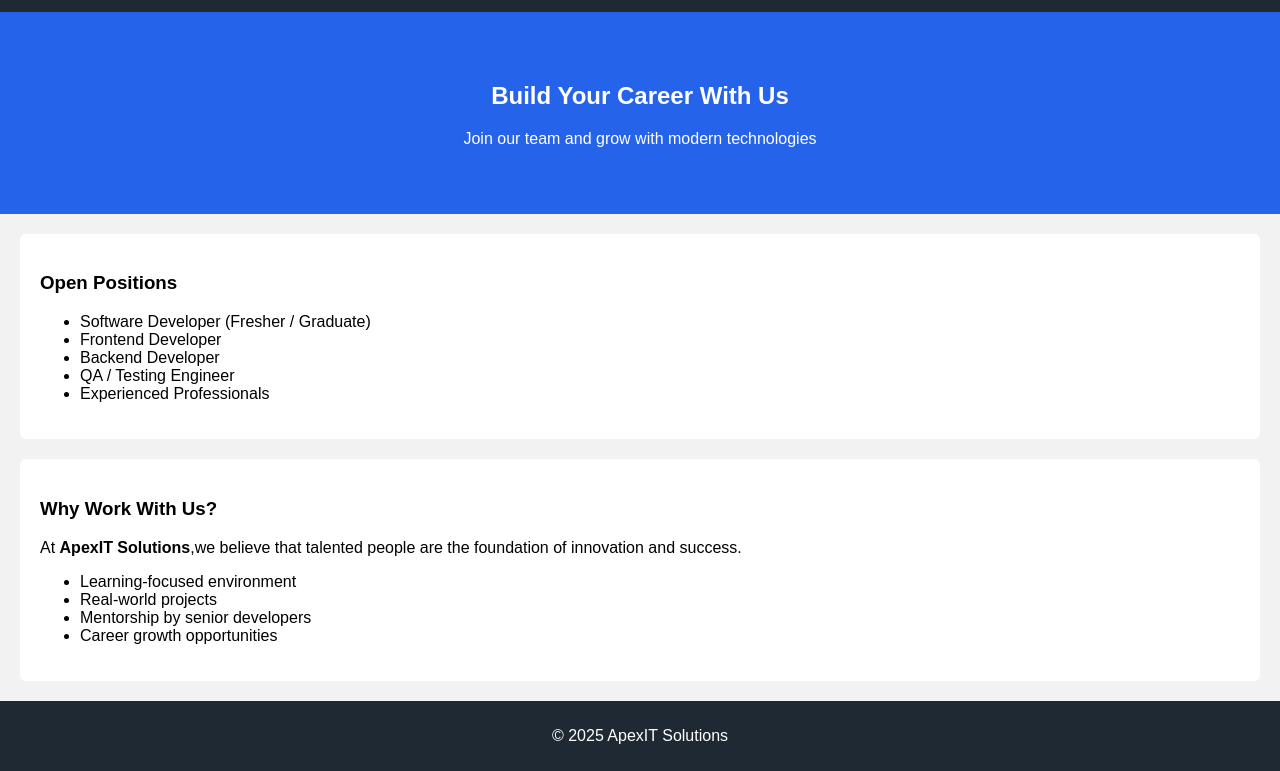
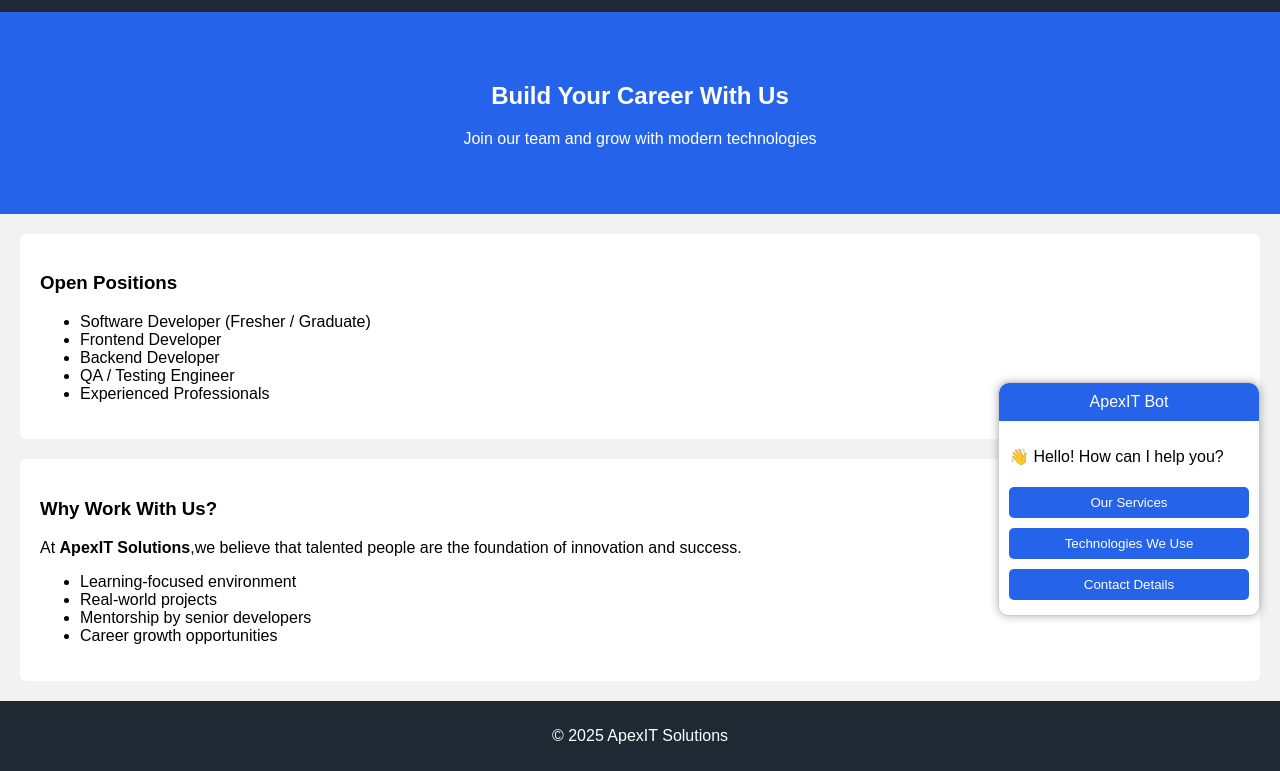
Before and after one commit to 2004gayatr/Intership-Task, a plain HTML site: page career.html in a window 1280 px wide. Shown: the part 164-935 px from the top of the page. Drawn offline with Linux system fonts and the light colour scheme.

Commit message:
Update career.html

```diff
--- a/career.html
+++ b/career.html
@@ -45,8 +45,21 @@
   </ul>
 </section>
 
-
-
 <footer>
   <p>© 2025 ApexIT Solutions</p>
 </footer>
+
+  <!-- Chatbot -->
+<div id="chatbot">
+  <div id="chat-header">ApexIT Bot</div>
+  <div id="chat-body">
+    <p>👋 Hello! How can I help you?</p>
+    <button onclick="reply('services')">Our Services</button>
+    <button onclick="reply('technologies')">Technologies We Use</button>
+    <button onclick="reply('contact')">Contact Details</button>
+  </div>
+</div>
+
+<script src="chatbot.js"></script>
+</body>
+</html>
```
